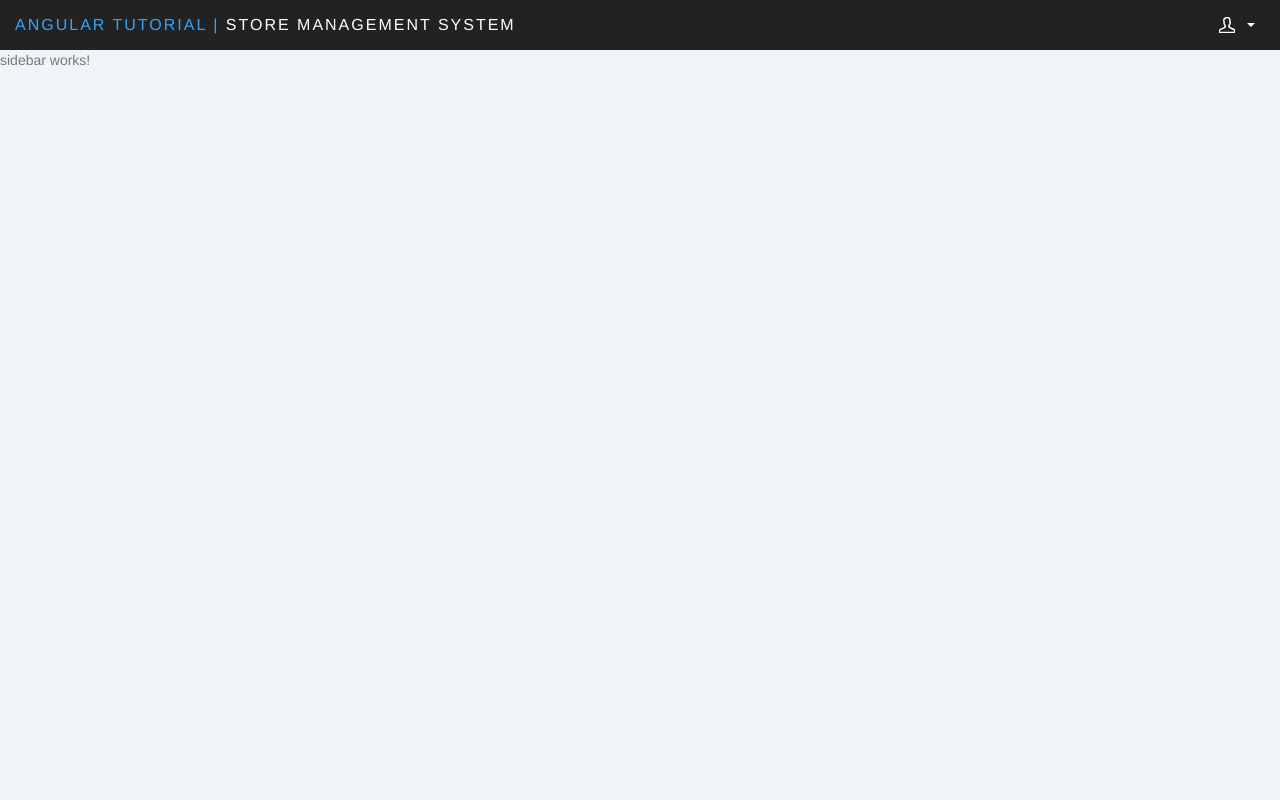
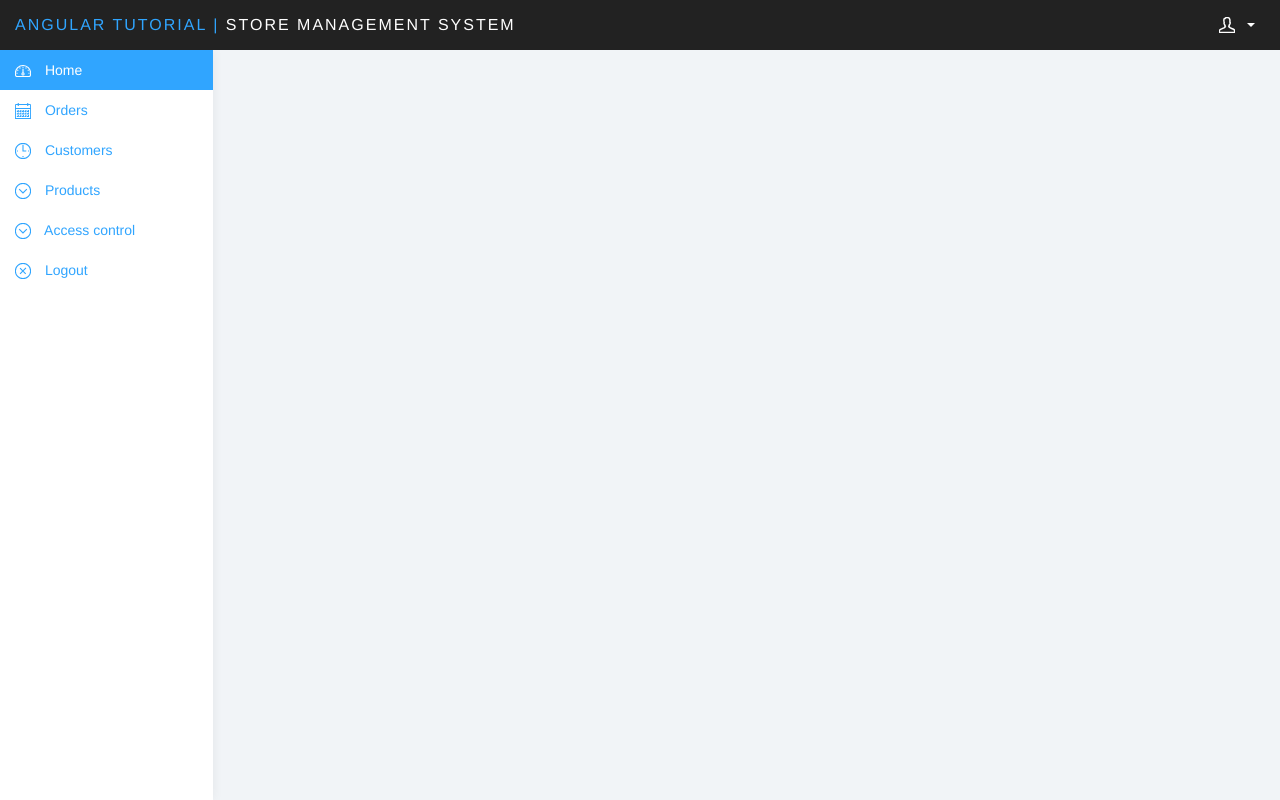
Before and after one commit to EdgarEldy/fullstack_expressjs_angular_tutorial, an Angular app in the folder frontend/: page / in a window 1280 px wide. Built offline with nearby package versions, Linux system fonts and the light colour scheme.

Commit message:
Add sidebar menu

```diff
--- a/frontend/src/app/shared/sidebar/sidebar.component.html
+++ b/frontend/src/app/shared/sidebar/sidebar.component.html
@@ -1 +1,70 @@
-<p>sidebar works!</p>
+<div id="sidebar-collapse" class="col-sm-3 col-lg-2 sidebar">
+  <ul class="nav menu">
+    <li class="active"><a href="/"><svg class="glyph stroked dashboard-dial">
+      <use xlink:href="#stroked-dashboard-dial"></use>
+    </svg> Home</a></li>
+    <li><a href=""><svg class="glyph stroked calendar">
+      <use xlink:href="#stroked-calendar"></use>
+    </svg> Orders</a></li>
+    <li><a href="#"><svg class="glyph stroked clock">
+      <use xlink:href="#stroked-clock"></use>
+    </svg> Customers</a></li>
+    <li class="parent">
+      <a href="#">
+                <span data-toggle="collapse" href="#sub-item-1"><svg class="glyph stroked chevron-down">
+                        <use xlink:href="#stroked-chevron-down"></use>
+                    </svg></span> Products
+      </a>
+      <ul class="children collapse" id="sub-item-1">
+        <li>
+          <a class="" href="#">
+            <svg class="glyph stroked chevron-right">
+              <use xlink:href="#stroked-chevron-right">
+              </use>
+            </svg> All products
+          </a>
+        </li>
+        <li>
+          <a class="" href="#">
+            <svg class="glyph stroked chevron-right">
+              <use xlink:href="#stroked-chevron-right">
+              </use>
+            </svg> Categories
+          </a>
+        </li>
+      </ul>
+    </li>
+    <li class="parent">
+      <a href="#">
+                <span data-toggle="collapse" href="#sub-item-2"><svg class="glyph stroked chevron-down">
+                        <use xlink:href="#stroked-chevron-down"></use>
+                    </svg></span> Access control
+      </a>
+      <ul class="children collapse" id="sub-item-2">
+        <li>
+          <a class="" href="#">
+            <svg class="glyph stroked chevron-right">
+              <use xlink:href="#stroked-chevron-right">
+              </use>
+            </svg> Roles
+          </a>
+        </li>
+        <li>
+          <a class="" href="#">
+            <svg class="glyph stroked chevron-right">
+              <use xlink:href="#stroked-chevron-right">
+              </use>
+            </svg> Users
+          </a>
+        </li>
+      </ul>
+    </li>
+    <li><a href="#">
+      <svg class="glyph stroked male-user">
+        <use xlink:href="#stroked-cancel"></use>
+      </svg> Logout</a>
+    </li>
+  </ul>
+
+</div>
+<!--/.sidebar-->
```
